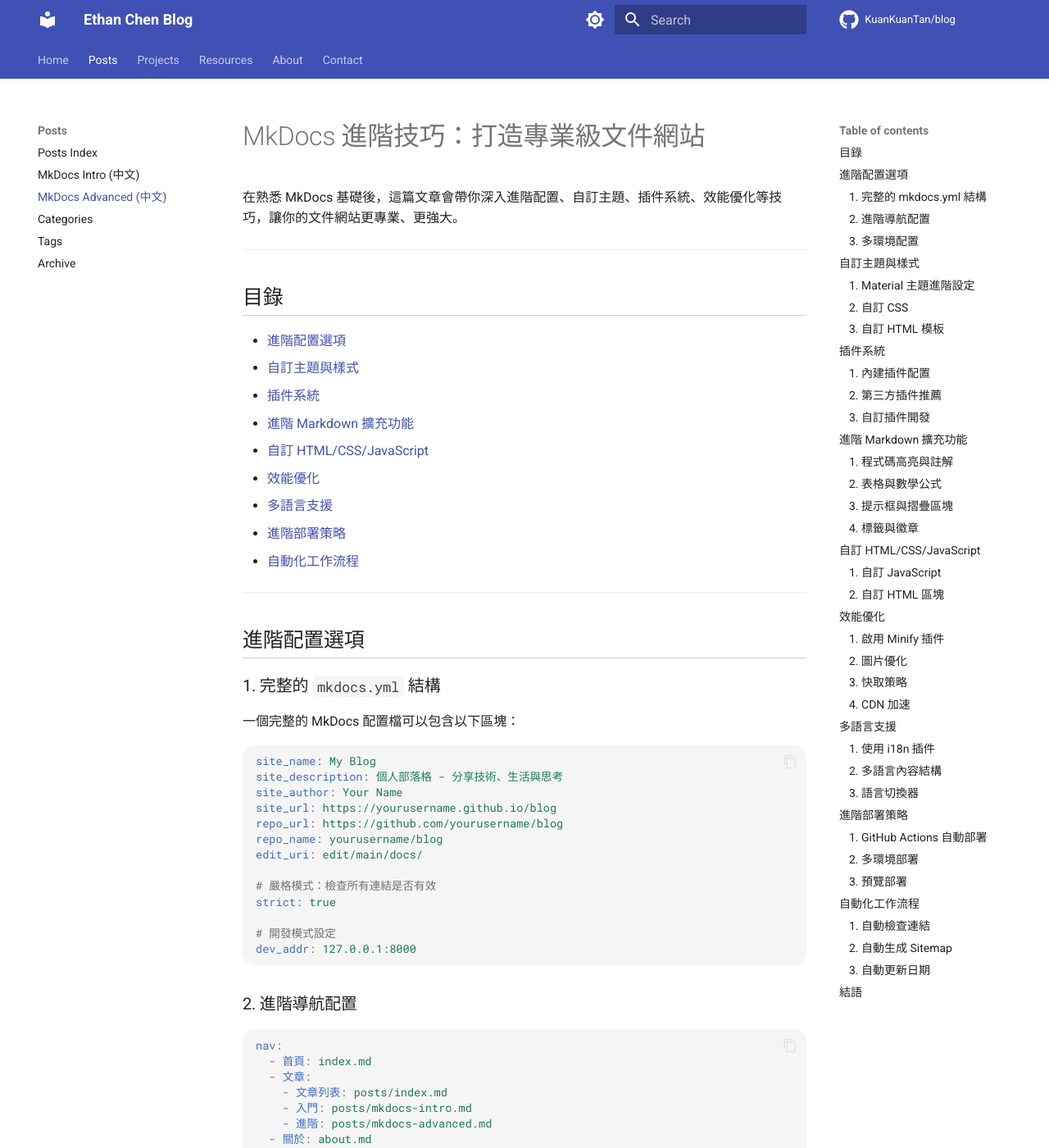
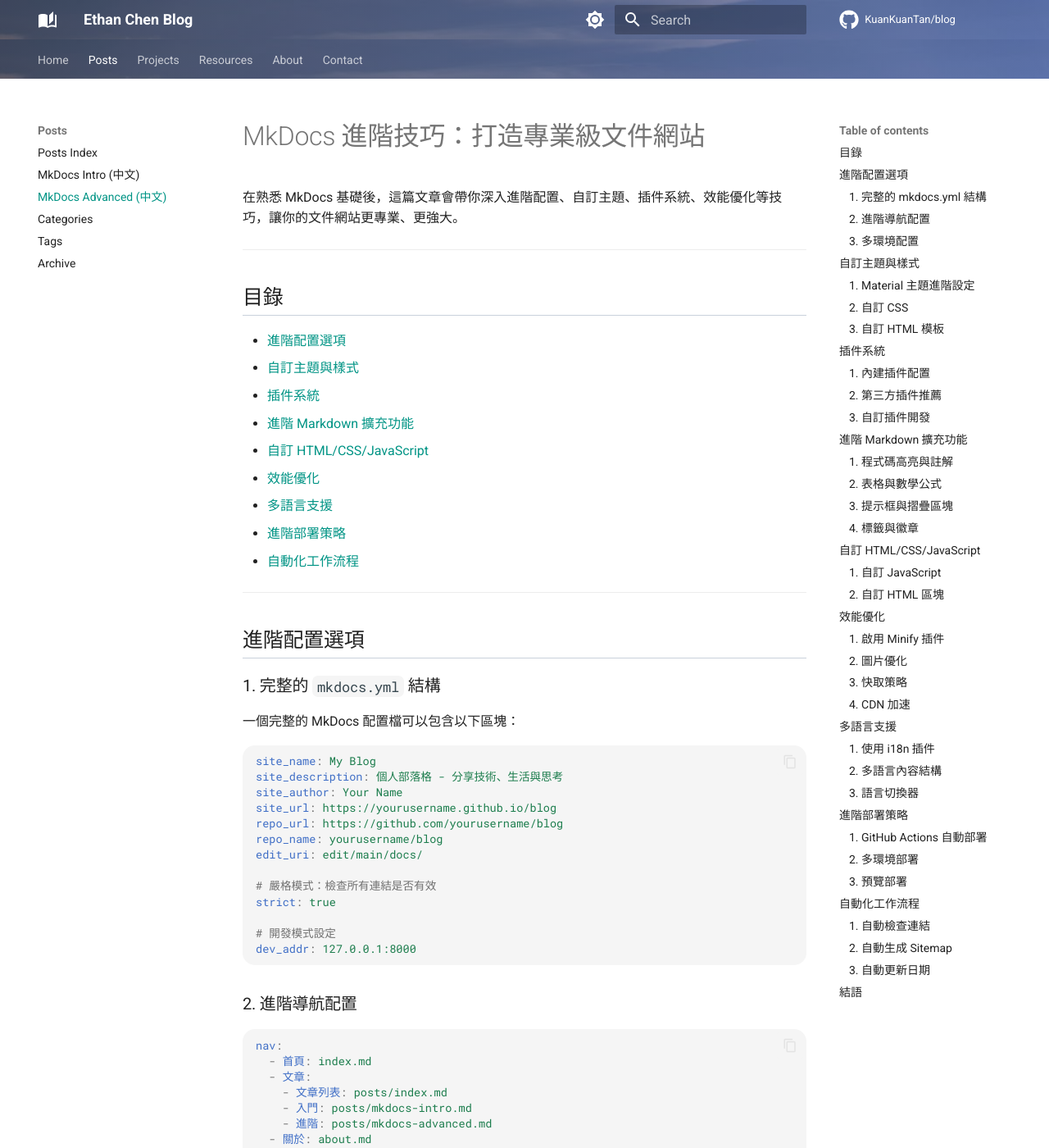
Before and after one commit to KuanKuanTan/blog, an MkDocs documentation site: the page built from docs/posts/mkdocs-advanced.md, in a window 1280 px wide and 1400 px high. Shown: the whole window at 82% size. Built offline with MkDocs 1.6.1 and Material for MkDocs 9.7.7, drawn with Linux system fonts in a browser that asks for light colours; comment, search, counter and statistics services are not loaded.

Commit message:
Refresh color theme and add site icon assets

```diff
--- a/docs/assets/css/custom.css
+++ b/docs/assets/css/custom.css
@@ -1,9 +1,19 @@
 /* 主色調微調，讓網站更有個人風格 */
 :root {
-  --md-primary-fg-color: #6366f1;  /* indigo-500 */
-  --md-primary-fg-color--light: #a5b4fc;
-  --md-primary-fg-color--dark: #4f46e5;
-  --md-accent-fg-color: #f97316;  /* amber/orange for accent */
+  --md-primary-fg-color: #0f766e;
+  --md-primary-fg-color--light: #14b8a6;
+  --md-primary-fg-color--dark: #115e59;
+  --md-accent-fg-color: #f59e0b;
+}
+
+/* Header and tabs with image background */
+.md-header,
+.md-tabs {
+  background-image:
+    linear-gradient(135deg, rgba(15, 23, 42, 0.68), rgba(30, 58, 138, 0.52)),
+    url("images/hero.jpg");
+  background-size: cover;
+  background-position: center top;
 }
 
 /* 首頁 Hero 區塊（可搭配大背景圖） */
@@ -101,13 +111,13 @@
 }
 
 .hero-button.primary {
-  background: #f97316;
+  background: #f59e0b;
   color: #0f172a;
-  box-shadow: 0 12px 25px rgba(249, 115, 22, 0.4);
+  box-shadow: 0 12px 25px rgba(245, 158, 11, 0.4);
 }
 
 .hero-button.primary:hover {
-  background: #fb923c;
+  background: #fbbf24;
   transform: translateY(-1px);
 }
 
@@ -141,7 +151,7 @@
 .card:hover {
   transform: translateY(-3px);
   box-shadow: 0 18px 30px rgba(15, 23, 42, 0.12);
-  border-color: rgba(99, 102, 241, 0.8);
+  border-color: rgba(20, 184, 166, 0.75);
   background: rgba(15, 23, 42, 0.04);
 }
 
--- a/mkdocs.yml
+++ b/mkdocs.yml
@@ -9,16 +9,17 @@
   name: material
   custom_dir: docs/overrides
   language: en
+  favicon: assets/images/site-icon.svg
   palette:
     - scheme: default
-      primary: indigo
-      accent: indigo
+      primary: teal
+      accent: amber
       toggle:
         icon: material/brightness-7
         name: Switch to dark mode
     - scheme: slate
-      primary: indigo
-      accent: indigo
+      primary: teal
+      accent: amber
       toggle:
         icon: material/brightness-4
         name: Switch to light mode
@@ -32,6 +33,7 @@
     - content.code.annotate
     - content.code.copy
   icon:
+    logo: material/book-open-page-variant
     repo: fontawesome/brands/github
 
 nav:
```
Also changed, not shown: docs/assets/images/site-icon.svg (added).
